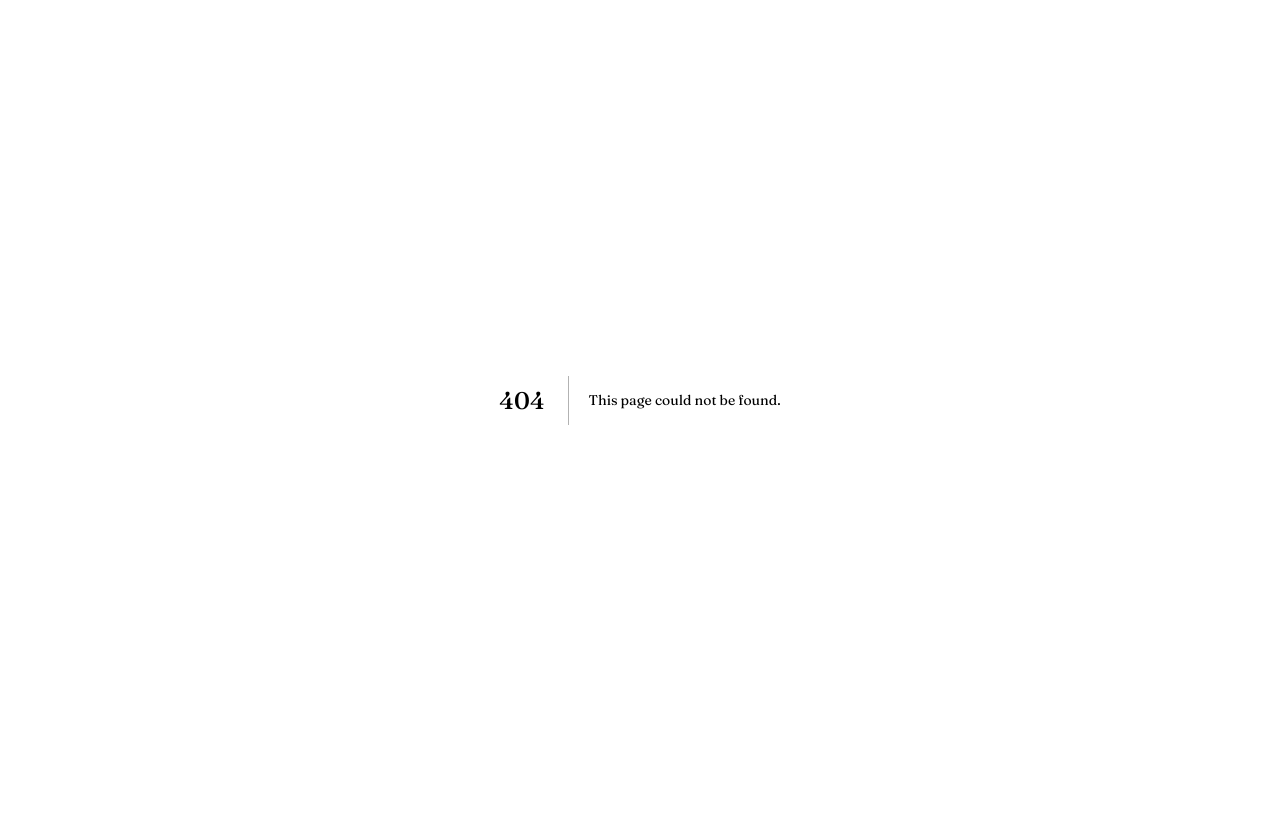
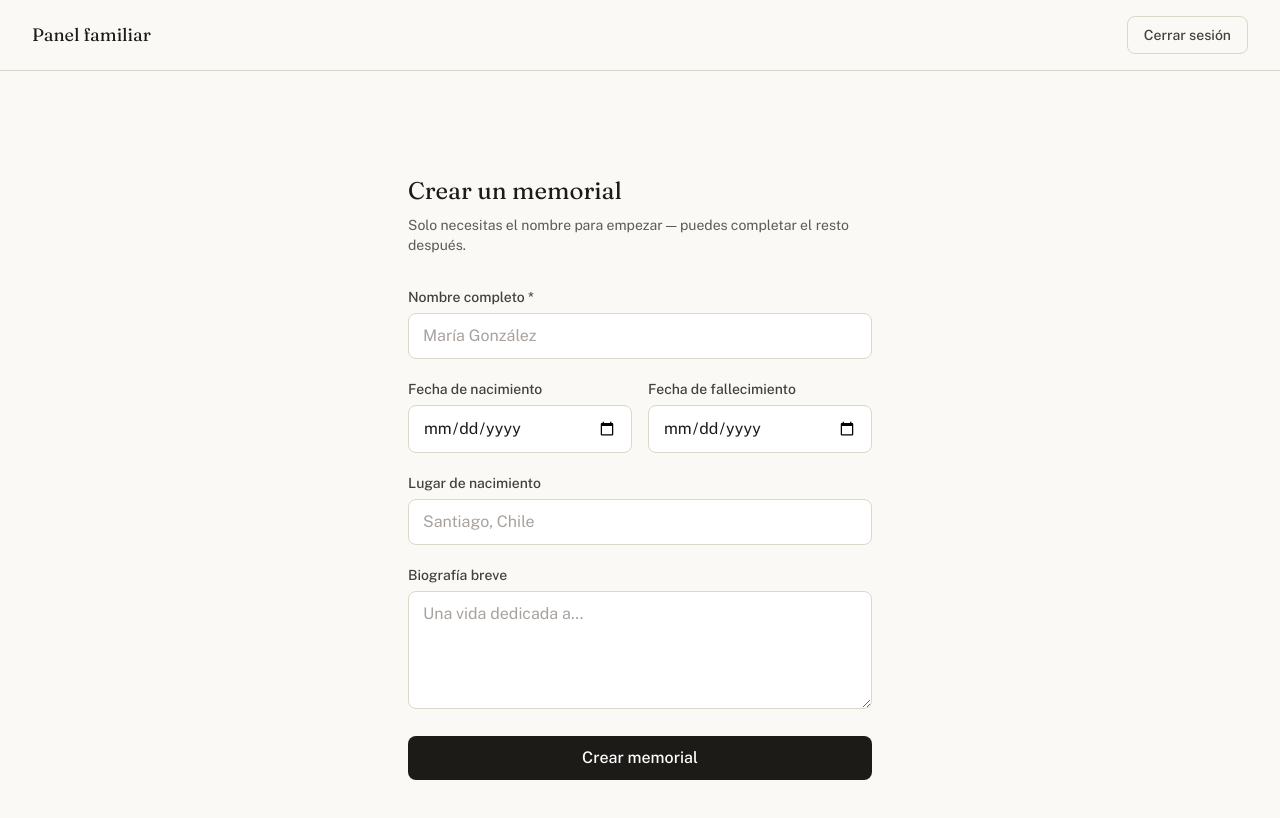
Before and after one commit to pacarrascom/memorial-digital, a Next.js app in the folder dorsera-memorial-repo/apps-web/: page /admin/memorials/new in a window 1280 px wide. Before the commit this address had no page. Shown: the top 818 px of the page. Built offline with nearby package versions, Linux system fonts and the light colour scheme; no server answers.

Commit message:
feat: formulario para crear memorial nuevo (Server Action + función RPC atómica)

```diff
--- /dev/null
+++ b/dorsera-memorial-repo/apps-web/app/admin/memorials/new/page.tsx
@@ -0,0 +1,125 @@
+'use client'
+
+import { useState } from 'react'
+import { useRouter } from 'next/navigation'
+import { createMemorial } from '@/lib/actions/memorial'
+
+export default function NewMemorialPage() {
+  const router = useRouter()
+  const [loading, setLoading] = useState(false)
+  const [error, setError] = useState<string | null>(null)
+
+  async function handleSubmit(e: React.FormEvent<HTMLFormElement>) {
+    e.preventDefault()
+    setError(null)
+    setLoading(true)
+
+    const formData = new FormData(e.currentTarget)
+    const result = await createMemorial({
+      fullName: formData.get('full_name') as string,
+      birthDate: (formData.get('birth_date') as string) || undefined,
+      deathDate: (formData.get('death_date') as string) || undefined,
+      birthPlace: (formData.get('birth_place') as string) || undefined,
+      biography: (formData.get('biography') as string) || undefined,
+    })
+
+    setLoading(false)
+
+    if (!result.success) {
+      setError(result.error)
+      return
+    }
+
+    router.push(`/m/${result.slug}`)
+  }
+
+  return (
+    <main className="mx-auto max-w-lg px-6 py-16">
+      <h1 className="mb-2 font-display text-2xl text-ink-900">Crear un memorial</h1>
+      <p className="mb-8 text-sm text-ink-400">
+        Solo necesitas el nombre para empezar — puedes completar el resto después.
+      </p>
+
+      <form onSubmit={handleSubmit} className="space-y-5">
+        <div className="space-y-1.5">
+          <label htmlFor="full_name" className="block text-sm font-medium text-stone-700">
+            Nombre completo *
+          </label>
+          <input
+            id="full_name"
+            name="full_name"
+            type="text"
+            required
+            className="w-full rounded-lg border border-stone-300 bg-white px-3.5 py-2.5 text-ink-900 placeholder:text-stone-400 focus:border-moss-400 focus:outline-none focus:ring-1 focus:ring-moss-400"
+            placeholder="María González"
+          />
+        </div>
+
+        <div className="grid grid-cols-2 gap-4">
+          <div className="space-y-1.5">
+            <label htmlFor="birth_date" className="block text-sm font-medium text-stone-700">
+              Fecha de nacimiento
+            </label>
+            <input
+              id="birth_date"
+              name="birth_date"
+              type="date"
+              className="w-full rounded-lg border border-stone-300 bg-white px-3.5 py-2.5 text-ink-900 focus:border-moss-400 focus:outline-none focus:ring-1 focus:ring-moss-400"
+            />
+          </div>
+          <div className="space-y-1.5">
+            <label htmlFor="death_date" className="block text-sm font-medium text-stone-700">
+              Fecha de fallecimiento
+            </label>
+            <input
+              id="death_date"
+              name="death_date"
+              type="date"
+              className="w-full rounded-lg border border-stone-300 bg-white px-3.5 py-2.5 text-ink-900 focus:border-moss-400 focus:outline-none focus:ring-1 focus:ring-moss-400"
+            />
+          </div>
+        </div>
+
+        <div className="space-y-1.5">
+          <label htmlFor="birth_place" className="block text-sm font-medium text-stone-700">
+            Lugar de nacimiento
+          </label>
+          <input
+            id="birth_place"
+            name="birth_place"
+            type="text"
+            className="w-full rounded-lg border border-stone-300 bg-white px-3.5 py-2.5 text-ink-900 placeholder:text-stone-400 focus:border-moss-400 focus:outline-none focus:ring-1 focus:ring-moss-400"
+            placeholder="Santiago, Chile"
+          />
+        </div>
+
+        <div className="space-y-1.5">
+          <label htmlFor="biography" className="block text-sm font-medium text-stone-700">
+            Biografía breve
+          </label>
+          <textarea
+            id="biography"
+            name="biography"
+            rows={4}
+            className="w-full rounded-lg border border-stone-300 bg-white px-3.5 py-2.5 text-ink-900 placeholder:text-stone-400 focus:border-moss-400 focus:outline-none focus:ring-1 focus:ring-moss-400"
+            placeholder="Una vida dedicada a..."
+          />
+        </div>
+
+        {error && (
+          <p role="alert" className="text-sm text-flame-600">
+            {error}
+          </p>
+        )}
+
+        <button
+          type="submit"
+          disabled={loading}
+          className="w-full rounded-lg bg-ink-900 px-4 py-2.5 font-medium text-white transition hover:bg-ink-700 disabled:cursor-not-allowed disabled:opacity-60"
+        >
+          {loading ? 'Creando…' : 'Crear memorial'}
+        </button>
+      </form>
+    </main>
+  )
+}
--- /dev/null
+++ b/dorsera-memorial-repo/apps-web/lib/actions/memorial.ts
@@ -0,0 +1,43 @@
+'use server'
+
+import { createClient } from '@/lib/supabase/server'
+
+type CreateMemorialResult =
+  | { success: true; slug: string }
+  | { success: false; error: string }
+
+type CreateMemorialInput = {
+  fullName: string
+  birthDate?: string
+  deathDate?: string
+  birthPlace?: string
+  biography?: string
+}
+
+export async function createMemorial(input: CreateMemorialInput): Promise<CreateMemorialResult> {
+  const supabase = await createClient()
+
+  const fullName = input.fullName?.trim()
+  if (!fullName) {
+    return { success: false, error: 'El nombre completo es obligatorio.' }
+  }
+
+  const { data, error } = await supabase.rpc('create_memorial', {
+    p_full_name: fullName,
+    p_birth_date: input.birthDate || null,
+    p_death_date: input.deathDate || null,
+    p_birth_place: input.birthPlace?.trim() || null,
+    p_biography: input.biography?.trim() || null,
+  })
+
+  if (error) {
+    return { success: false, error: `No se pudo crear el memorial: ${error.message}` }
+  }
+
+  const created = Array.isArray(data) ? data[0] : data
+  if (!created?.slug) {
+    return { success: false, error: 'El memorial se creó pero no se pudo obtener su URL.' }
+  }
+
+  return { success: true, slug: created.slug }
+}
```
